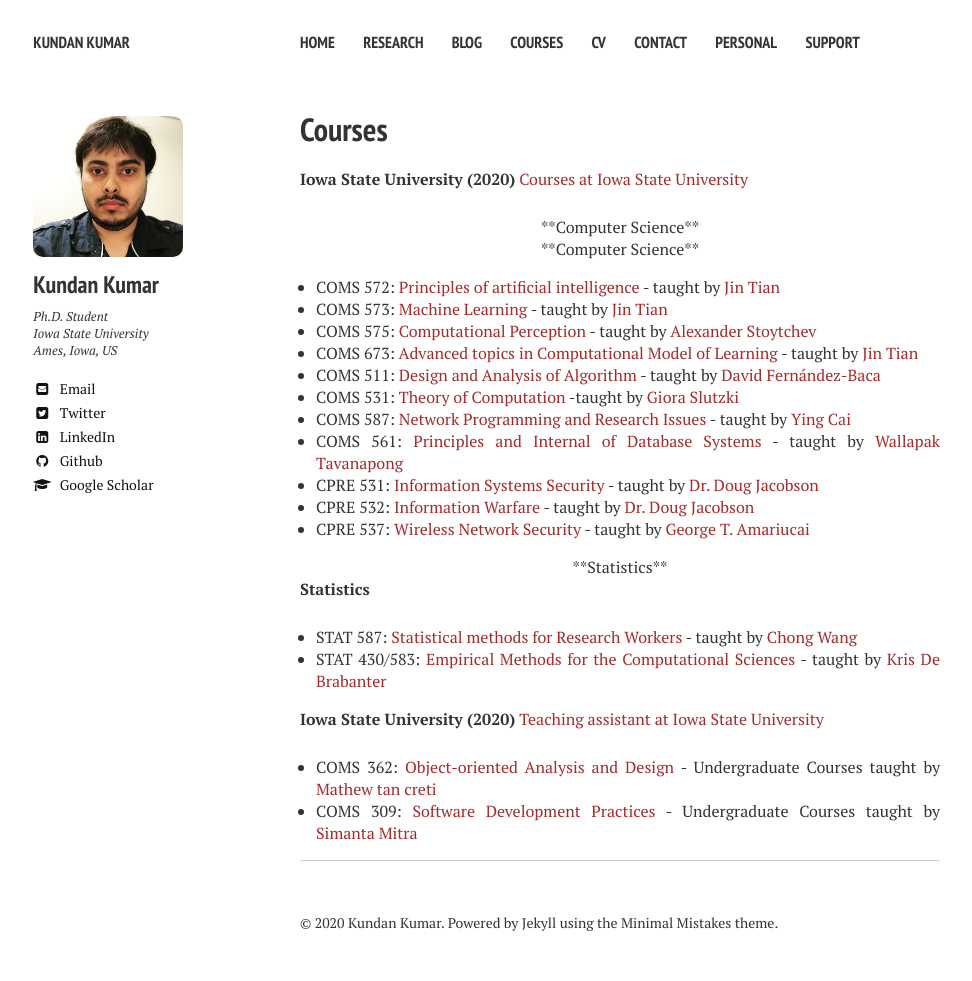
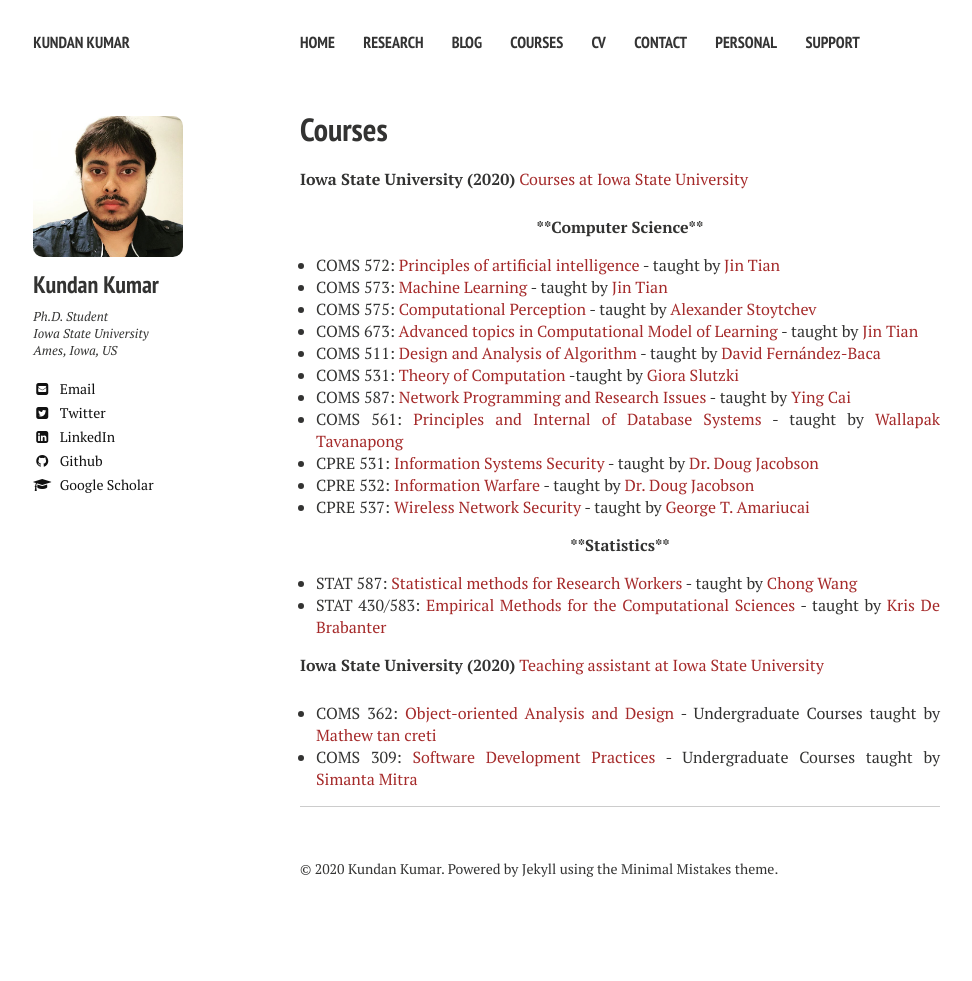
Before and after one commit to kundan7kumar/kundan7kumar.github.io, a Jekyll site: the page built from teaching/index.md, in a window 1280 px wide. Shown: the whole page, without its empty margins (20-992 px from the left). Built offline with Jekyll 4.4.1, drawn with Linux system fonts in a browser that asks for light colours; nearby versions of some CDN libraries; after the commit the page ends 927 px from its top, so only the background shows below that.

Commit message:
Update index.md

```diff
--- a/teaching/index.md
+++ b/teaching/index.md
@@ -7,9 +7,8 @@ comments: false
 ---
 **Iowa State University (2020)** [Courses at Iowa State University](https://cs.iastate.edu/)
 <div align="center">
-  **Computer Science**
+  <b>**Computer Science**</b>
 </div>
-<center>**Computer Science**</center>
 
 * COMS 572: [Principles of artificial intelligence](https://catalog.iastate.edu/azcourses/com_s/) - taught by [Jin Tian](https://www.cs.iastate.edu/people/jin-tian)
 * COMS 573: [Machine Learning](https://catalog.iastate.edu/azcourses/com_s/) - taught by [Jin Tian](https://www.cs.iastate.edu/people/jin-tian)
@@ -24,9 +23,8 @@ comments: false
 * CPRE 537: [Wireless Network Security](https://catalog.iastate.edu/azcourses/cpr_e/) -  taught by [George T. Amariucai](https://www.engineering.iastate.edu/people/profile/gamari/)
 
 <div align="center">
-  **Statistics**
+<b>**Statistics**</b>
 </div>
-**Statistics**
 * STAT 587: [Statistical methods for Research Workers](https://catalog.iastate.edu/azcourses/stat/) -  taught by [Chong Wang](https://www.stat.iastate.edu/people/chong-wang)
 * STAT 430/583: [Empirical Methods for the Computational Sciences](https://catalog.iastate.edu/azcourses/stat/) -  taught by [Kris De Brabanter](https://www.stat.iastate.edu/people/kris-de-brabanter)
 
```
